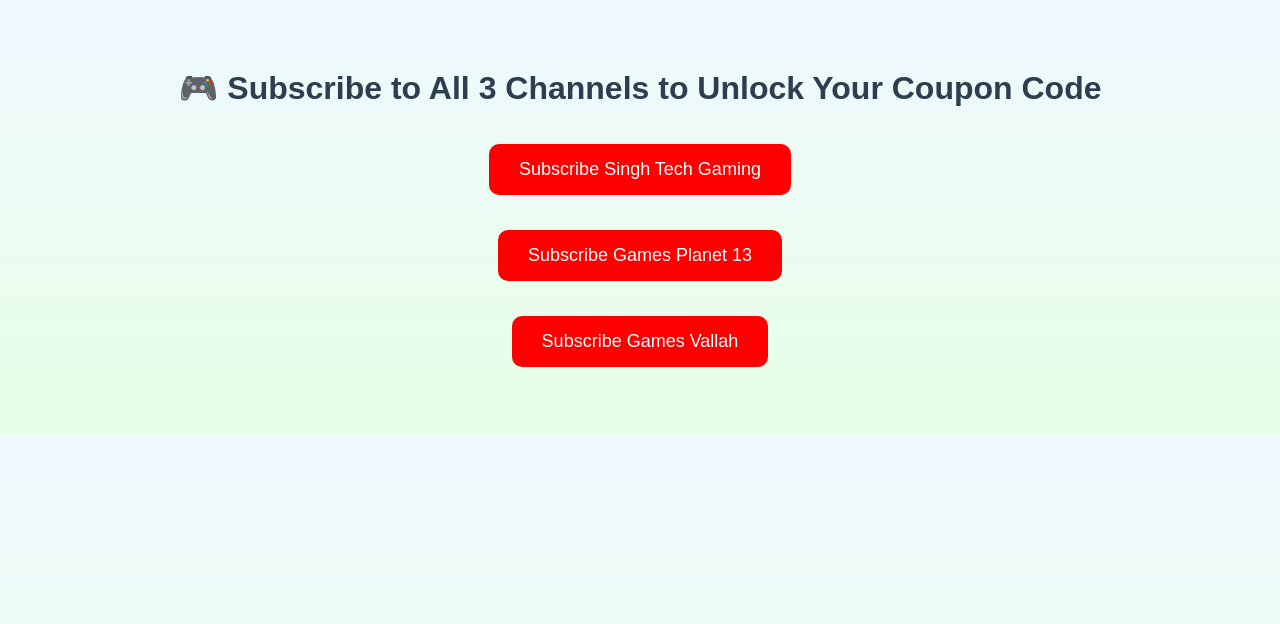
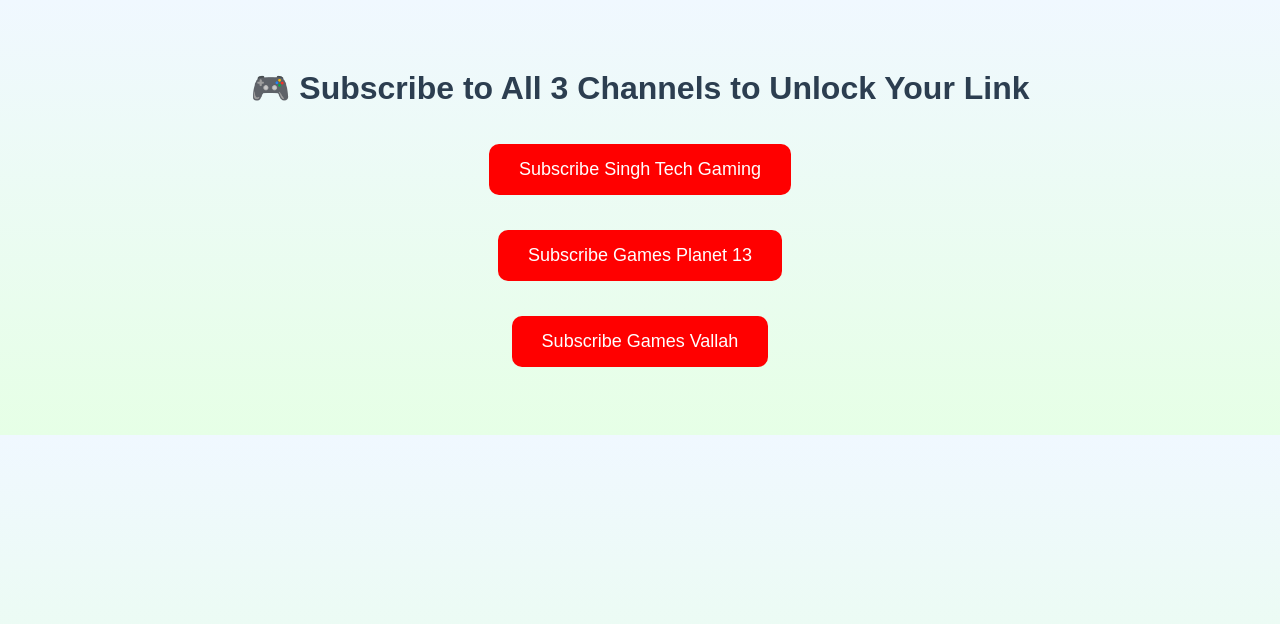
Before and after one commit to gamesplanet13/Gta5pcfree, a plain HTML site: page index.html in a window 1280 px wide. Drawn offline with Linux system fonts and the light colour scheme.

Commit message:
Update title and heading for subscription page

```diff
--- a/index.html
+++ b/index.html
@@ -3,7 +3,7 @@
 <head>
   <meta charset="UTF-8" />
   <meta name="viewport" content="width=device-width, initial-scale=1.0" />
-  <title>Subscribe to Unlock</title>
+  <title>Subscribe to Unlock Link of FULL FREE PC GTA5 TELEGRAM CHANNEL</title>
   <style>
     body {
       font-family: Arial, sans-serif;
@@ -71,7 +71,7 @@
   </style>
 </head>
 <body>
-  <h1>🎮 Subscribe to All 3 Channels to Unlock Your Coupon Code</h1>
+  <h1>🎮 Subscribe to All 3 Channels to Unlock Your Link</h1>
   <div id="subscribeSection">
     <a class="button" href="https://www.youtube.com/singhtechgaming?sub_confirmation=1" target="_blank" onclick="markSubscribed(1)">Subscribe Singh Tech Gaming</a>
     <div class="status" id="status1"></div>
```
